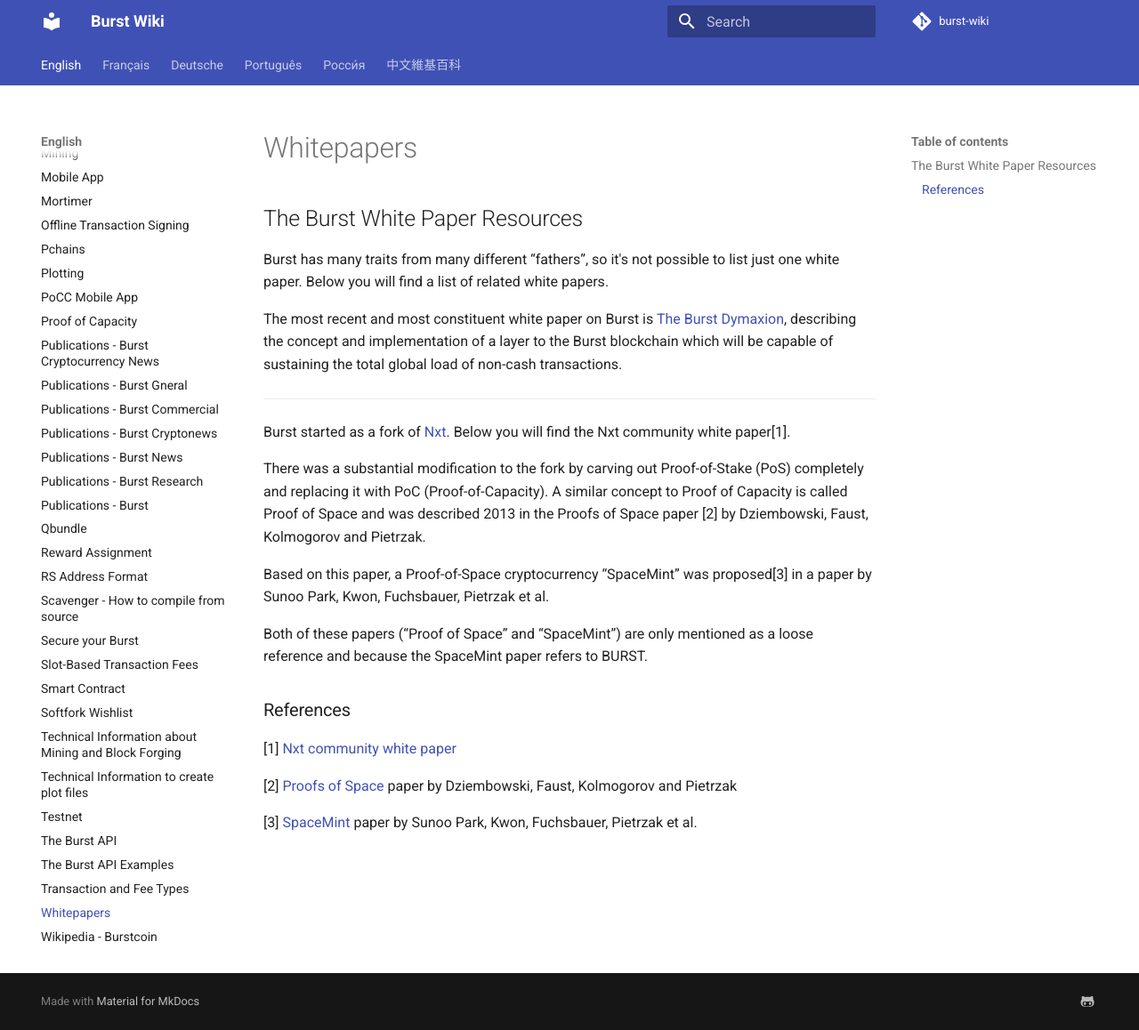
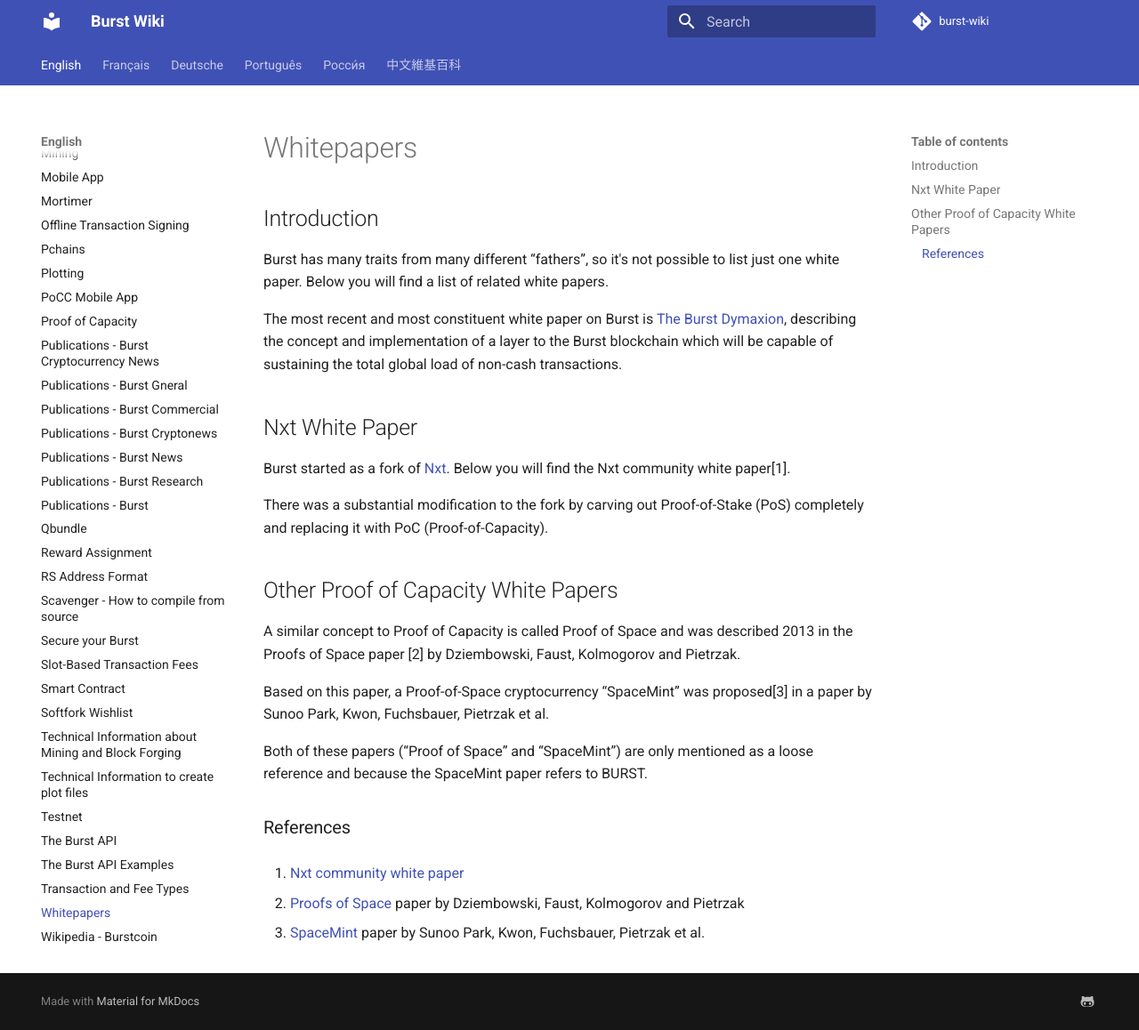
Before and after one commit to burst-apps-team/burst-wiki, an MkDocs documentation site: the page built from docs/en/whitepaper-burst.md, in a window 1280 px wide and 1158 px high. Shown: the whole window at 89% size. Built offline with MkDocs 1.6.1 and Material for MkDocs 9.7.7, drawn with Linux system fonts in a browser that asks for light colours; comment, search, counter and statistics services are not loaded; old or Windows-style settings are respelled for this version of MkDocs.

Commit message:
Updated
White paper link and formatting

```diff
--- a/docs/en/whitepaper-burst.md
+++ b/docs/en/whitepaper-burst.md
@@ -1,17 +1,20 @@
-<languages/> <translate>
-
-The Burst White Paper Resources
--------------------------------
+Introduction
+------------------------
 
 Burst has many traits from many different “fathers”, so it's not possible to list just one white paper. Below you will find a list of related white papers.
 
-The most recent and most constituent white paper on Burst is [The Burst Dymaxion](https://dymaxion.burst.cryptoguru.org/The-Burst-Dymaxion-1.00.pdf), describing the concept and implementation of a layer to the Burst blockchain which will be capable of sustaining the total global load of non-cash transactions.
+The most recent and most constituent white paper on Burst is [The Burst Dymaxion](https://www.burst-coin.org/wp-content/uploads/2017/07/The-Burst-Dymaxion-1.00.pdf), describing the concept and implementation of a layer to the Burst blockchain which will be capable of sustaining the total global load of non-cash transactions.
 
-------------------------------------------------------------------------
+Nxt White Paper
+---------------------
 
 Burst started as a fork of [Nxt](https://en.wikipedia.org/wiki/Nxt). Below you will find the Nxt community white paper[1].
 
-There was a substantial modification to the fork by carving out Proof-of-Stake (PoS) completely and replacing it with PoC (Proof-of-Capacity). A similar concept to Proof of Capacity is called Proof of Space and was described 2013 in the Proofs of Space paper [2] by Dziembowski, Faust, Kolmogorov and Pietrzak.
+There was a substantial modification to the fork by carving out Proof-of-Stake (PoS) completely and replacing it with PoC (Proof-of-Capacity).
+
+Other Proof of Capacity White Papers
+----------------------------
+A similar concept to Proof of Capacity is called Proof of Space and was described 2013 in the Proofs of Space paper [2] by Dziembowski, Faust, Kolmogorov and Pietrzak.
 
 Based on this paper, a Proof-of-Space cryptocurrency “SpaceMint” was proposed[3] in a paper by Sunoo Park, Kwon, Fuchsbauer, Pietrzak et al.
 
@@ -19,10 +22,8 @@ Both of these papers (“Proof of Space” and “SpaceMint”) are only mention
 
 ### References
 
-</translate>
+1. [Nxt community white paper](https://nxtwiki.org/wiki/Whitepaper:Nxt)
 
-[1] [Nxt community white paper](https://nxtwiki.org/wiki/Whitepaper:Nxt)
+2. [Proofs of Space](https://eprint.iacr.org/2013/796.pdf) paper by Dziembowski, Faust, Kolmogorov and Pietrzak
 
-[2] [Proofs of Space](https://eprint.iacr.org/2013/796.pdf) paper by Dziembowski, Faust, Kolmogorov and Pietrzak
-
-[3] [SpaceMint](https://eprint.iacr.org/2015/528.pdf) paper by Sunoo Park, Kwon, Fuchsbauer, Pietrzak et al.
+3. [SpaceMint](https://eprint.iacr.org/2015/528.pdf) paper by Sunoo Park, Kwon, Fuchsbauer, Pietrzak et al.
```
